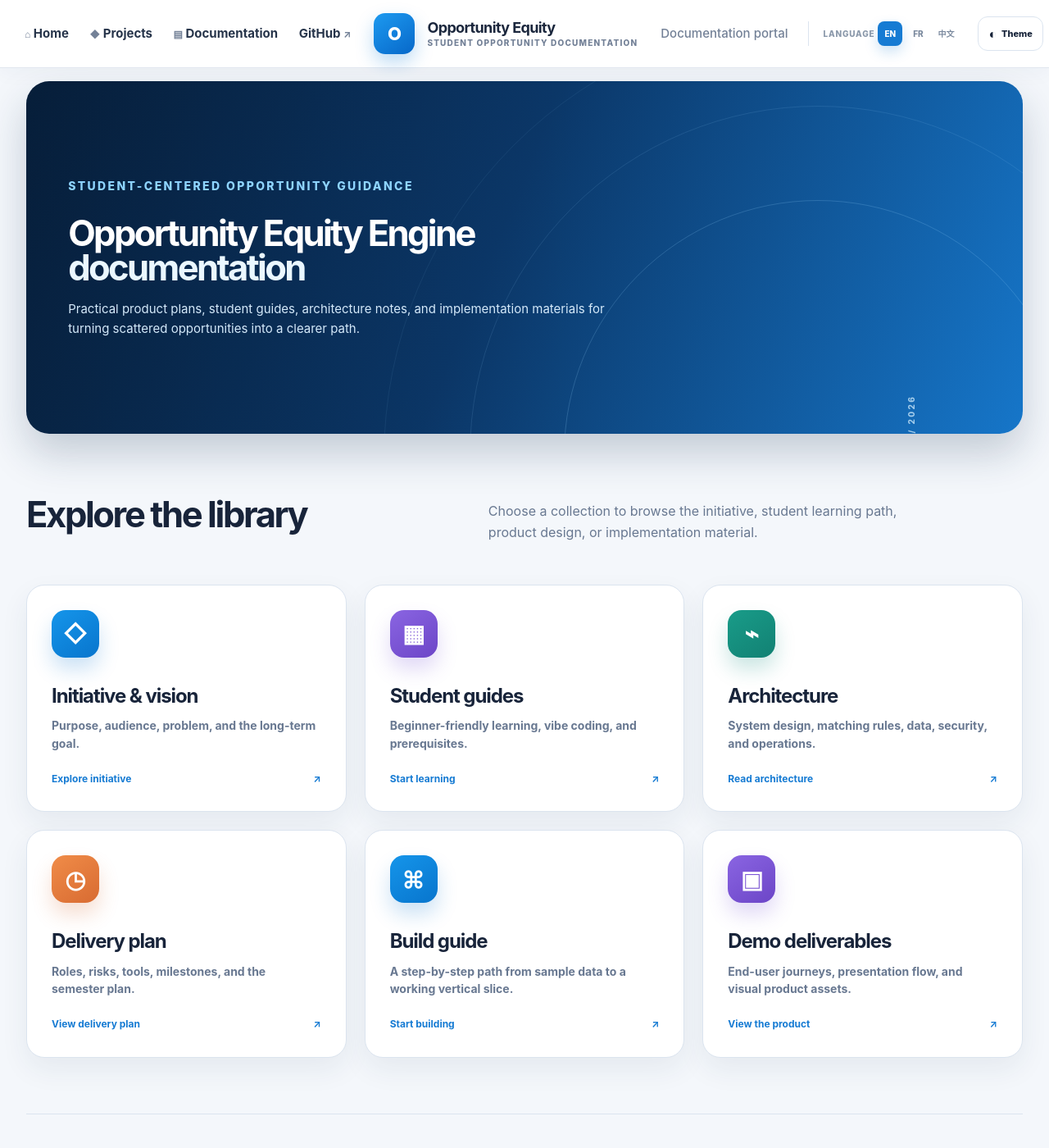
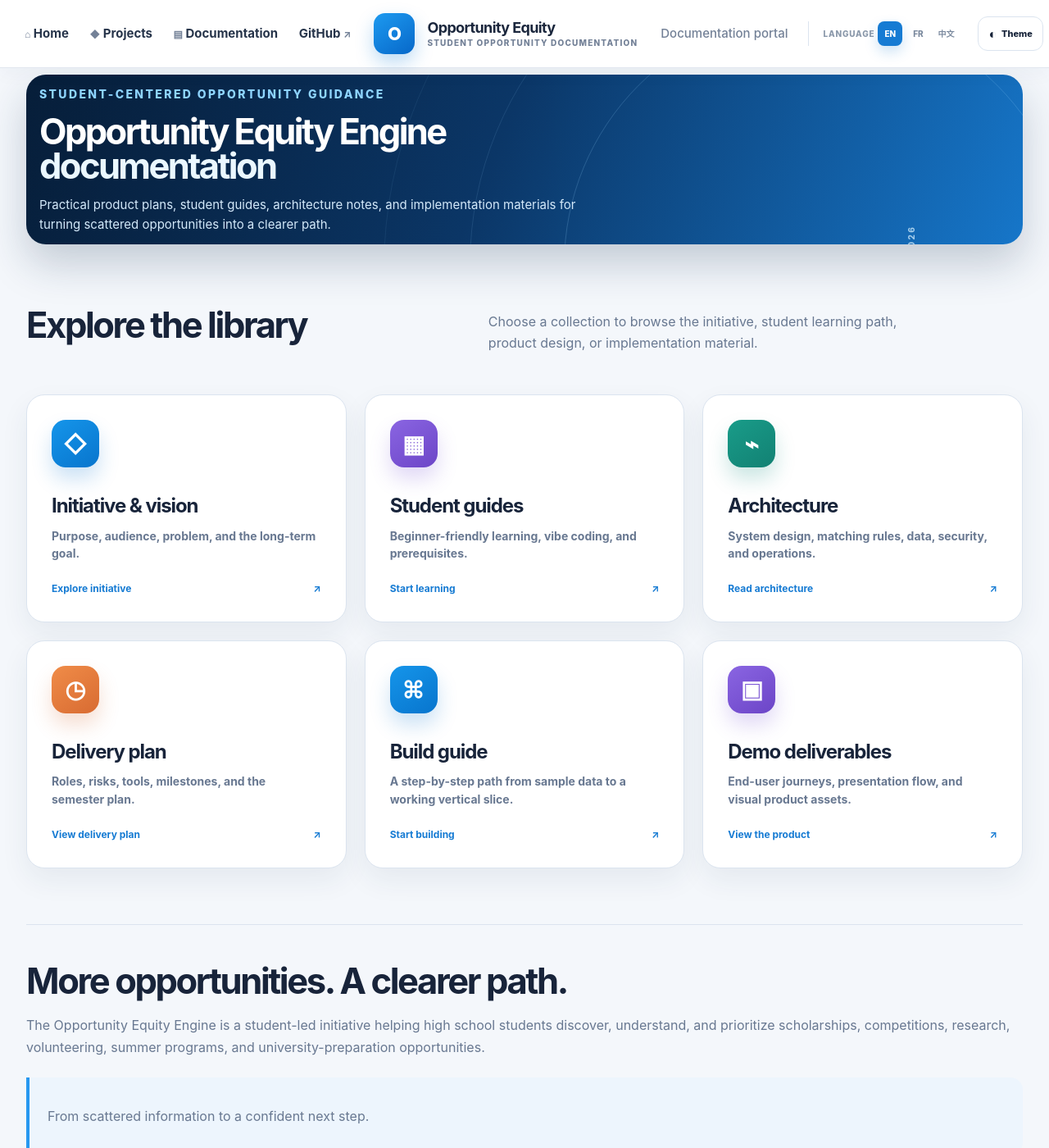
Before and after one commit to andyxuan2010/OpportunityEquityEngine, a Jekyll site: the page built from index.md, in a window 1280 px wide and 1400 px high. Shown: the whole window at 82% size. Built offline with Jekyll 4.4.1, drawn with Linux system fonts in a browser that asks for light colours.

Commit message:
Minimize documentation hero spacing

```diff
--- a/assets/css/style.scss
+++ b/assets/css/style.scss
@@ -102,15 +102,15 @@ button { font: inherit; }
 .theme-button:hover { border-color: var(--blue-bright); color: var(--blue); }
 .theme-button-label { font-size: 11px; font-weight: 800; }
 
-.site-main { min-height: calc(100vh - 164px); padding: 16px 0 64px; }
+.site-main { min-height: calc(100vh - 164px); padding: 8px 0 56px; }
 .project-hero {
-  min-height: 430px;
+  min-height: 0;
   position: relative;
   display: flex;
   align-items: center;
   overflow: hidden;
-  border-radius: 28px;
-  padding: clamp(28px, 4vw, 48px) clamp(24px, 4vw, 56px);
+  border-radius: 24px;
+  padding: 12px 16px;
   color: white;
   background: linear-gradient(112deg, #071f3b 0%, #0b3768 47%, #1676c9 100%);
   box-shadow: 0 24px 50px rgba(22, 50, 84, .22);
@@ -124,7 +124,7 @@ button { font: inherit; }
 }
 .hero-copy { max-width: 1000px; position: relative; z-index: 2; }
 .hero-eyebrow {
-  margin: 0 0 26px;
+  margin: 0 0 14px;
   color: #8ed4ff;
   font-size: 14px;
   font-weight: 850;
@@ -143,7 +143,7 @@ button { font: inherit; }
 .project-hero h1 span { color: #eaf7ff; }
 .hero-description {
   max-width: 660px;
-  margin: 18px 0 0;
+  margin: 14px 0 0;
   color: #d4e9fa;
   font-size: clamp(15px, 1vw, 18px);
   line-height: 1.6;
@@ -267,8 +267,8 @@ button { font: inherit; }
   .language-option { min-width: 27px; padding: 0 3px; font-size: 9px; }
   .theme-button { min-width: 42px; min-height: 38px; padding: 0 9px; }
   .theme-button-label { display: none; }
-  .site-main { padding-top: 10px; padding-bottom: 48px; }
-  .project-hero { min-height: 400px; border-radius: 24px; padding: 30px 24px; align-items: flex-start; }
+  .site-main { padding-top: 6px; padding-bottom: 48px; }
+  .project-hero { min-height: 0; border-radius: 20px; padding: 12px 14px; align-items: flex-start; }
   .project-hero h1 { font-size: clamp(40px, 10vw, 58px); white-space: normal; }
   .hero-description { font-size: 16px; }
   .hero-stamp { right: 8%; bottom: 9%; }
```
